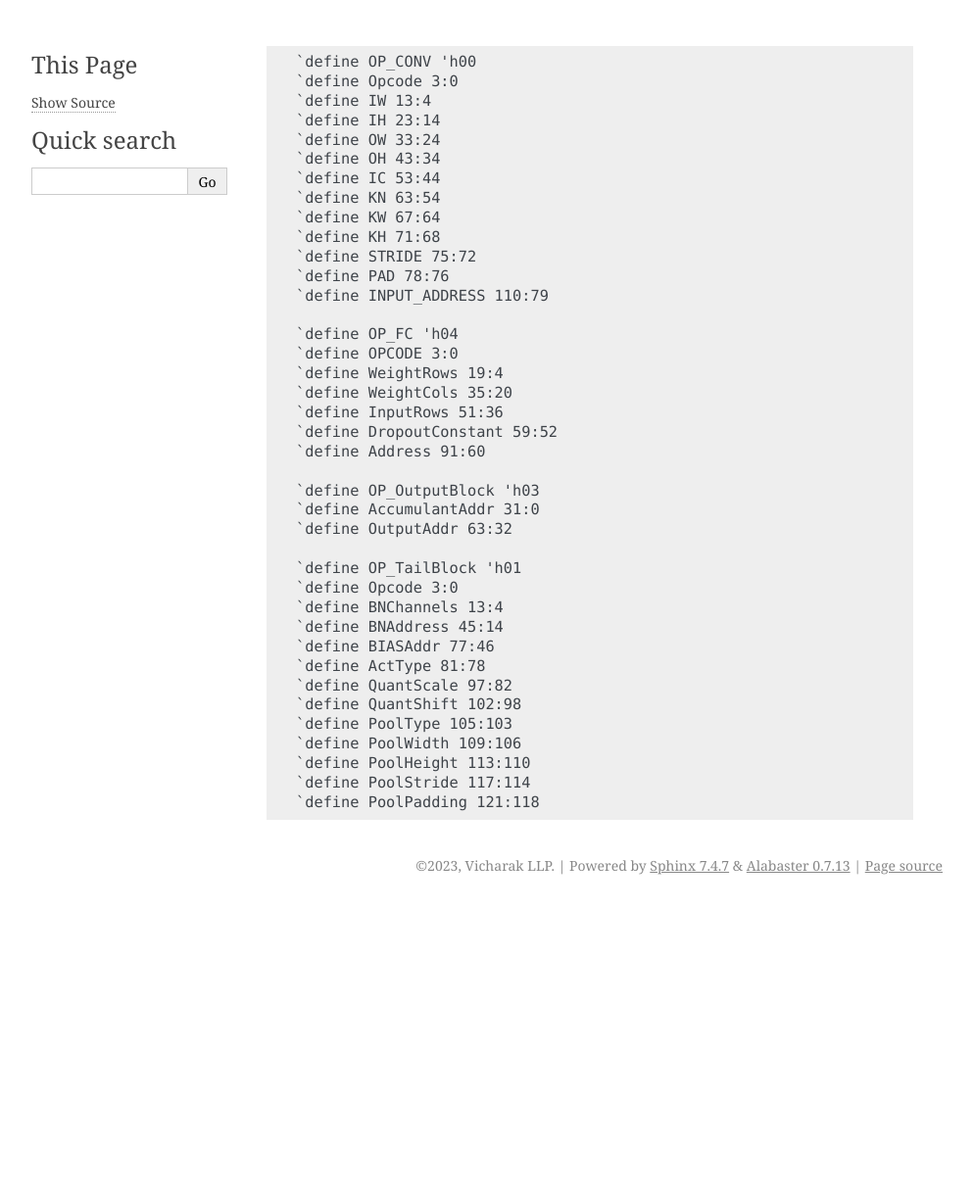
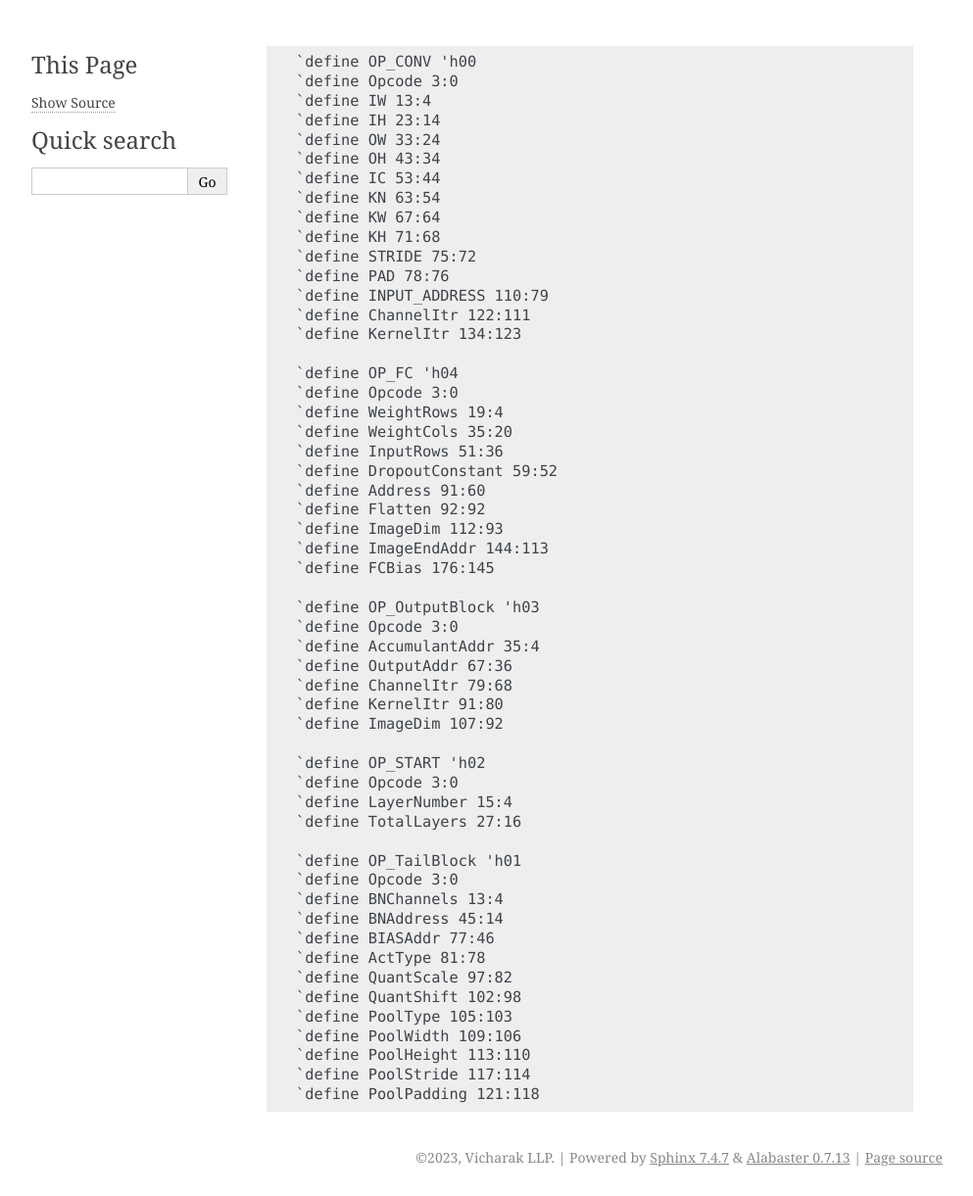
Before and after one commit to Dev-X25874/Gati, a Sphinx documentation site: the page built from docs/source/instructions/inst.rst, in a window 1280 px wide. Shown: the whole page at 98% size, without its empty margins (148-1141 px from the left). Built offline with Sphinx 7.4.7, drawn with Linux system fonts in a browser that asks for light colours; before the commit the page ends 923 px from its top, so only the background shows below that.

Commit message:
feat(docs): add mods mentioned in issue #43
Signed-off-by: Shreeyash Pandey <shreeyash335@gmail.com>

```diff
--- a/docs/source/instructions/conv.txt
+++ b/docs/source/instructions/conv.txt
@@ -11,3 +11,5 @@ KH:4
 STRIDE:4
 PAD:3
 INPUT_ADDRESS:32
+ChannelItr:12
+KernelItr:12
--- a/docs/source/instructions/fc.txt
+++ b/docs/source/instructions/fc.txt
@@ -1,7 +1,11 @@
 FC:'h04
-OPCODE:4
+Opcode:4
 WeightRows:16
 WeightCols:16
 InputRows:16
 DropoutConstant:8
 Address:32
+Flatten:1
+ImageDim:20
+ImageEndAddr:32
+FCBias:32
--- a/docs/source/instructions/inst.rst
+++ b/docs/source/instructions/inst.rst
@@ -13,18 +13,33 @@
 	`define STRIDE 75:72
 	`define PAD 78:76
 	`define INPUT_ADDRESS 110:79
+	`define ChannelItr 122:111
+	`define KernelItr 134:123
 
 	`define OP_FC 'h04
-	`define OPCODE 3:0
+	`define Opcode 3:0
 	`define WeightRows 19:4
 	`define WeightCols 35:20
 	`define InputRows 51:36
 	`define DropoutConstant 59:52
 	`define Address 91:60
+	`define Flatten 92:92
+	`define ImageDim 112:93
+	`define ImageEndAddr 144:113
+	`define FCBias 176:145
 
 	`define OP_OutputBlock 'h03
-	`define AccumulantAddr 31:0
-	`define OutputAddr 63:32
+	`define Opcode 3:0
+	`define AccumulantAddr 35:4
+	`define OutputAddr 67:36
+	`define ChannelItr 79:68
+	`define KernelItr 91:80
+	`define ImageDim 107:92
+
+	`define OP_START 'h02
+	`define Opcode 3:0
+	`define LayerNumber 15:4
+	`define TotalLayers 27:16
 
 	`define OP_TailBlock 'h01
 	`define Opcode 3:0
--- a/docs/source/instructions/output.txt
+++ b/docs/source/instructions/output.txt
@@ -1,3 +1,7 @@
 OutputBlock:'h03
+Opcode:4
 AccumulantAddr:32
 OutputAddr:32
+ChannelItr:12
+KernelItr:12
+ImageDim:16
--- /dev/null
+++ b/docs/source/instructions/start.txt
@@ -0,0 +1,4 @@
+START:'h02
+Opcode:4
+LayerNumber:12
+TotalLayers:12
```
Also changed, not shown: 1 other file.
